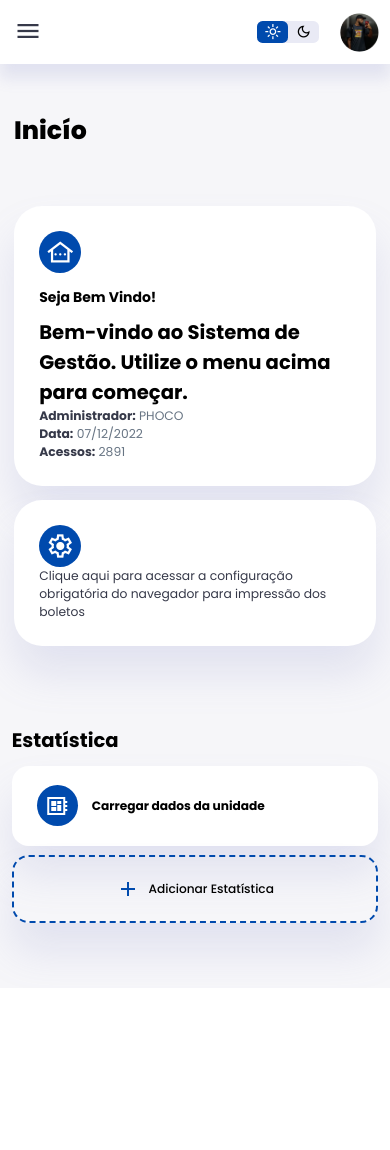
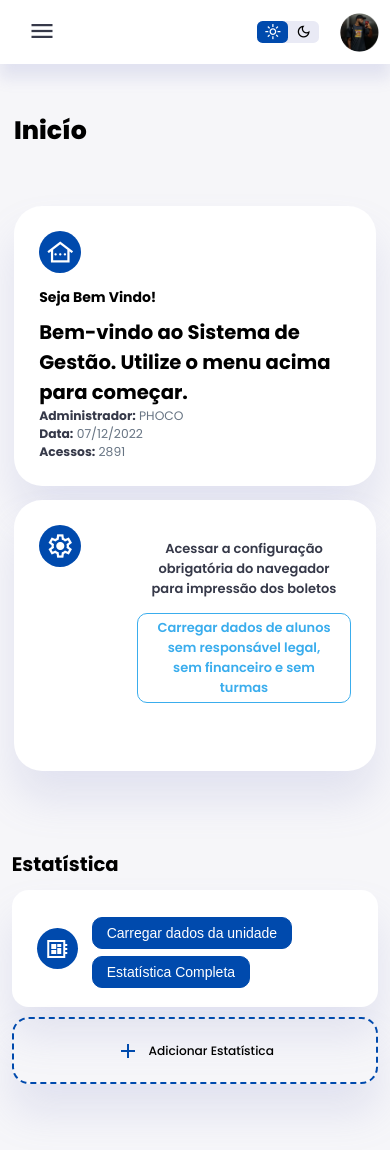
Before and after one commit to ichumbo/LayoutGenium, a PHP site: page / in a window 390 px wide. Before the commit the page ends 972 px from the top, so only its background shows below. Run offline with PHP 8.4, Linux system fonts and the light colour scheme.

Commit message:
finalizanção completa index (Responsivo)

```diff
--- a/css/global/global.css
+++ b/css/global/global.css
@@ -61,3 +61,21 @@ p {
 b {
     color: var(--color-dark);
 }
+
+button {
+    background: var(--color-primary);
+    border-radius: 10px;
+    color: var(--color-white);
+    font-size: 1rem;
+    padding: .5rem 1rem;
+    border: 1px solid var(--color-primary);
+    cursor: pointer;
+}
+
+button:hover {
+    background: var(--color-white);
+    color: var(--color-primary);
+    border: 1px solid var(--color-primary);
+    cursor: pointer;
+    transition: all 300ms ease;
+}
--- a/css/home/estatistica.css
+++ b/css/home/estatistica.css
@@ -1,13 +1,13 @@
-.right .sales-analytics {
+.right .statistics {
     margin-top: 2rem;
 }
 
-.right .sales-analytics h2 {
+.right .statistics h2 {
     margin-top: 3.8rem;
     margin-bottom: 0.8rem;
 }
 
-.right .sales-analytics .item {
+.right .statistics .item {
     background: var(--color-white);
     display: flex;
     align-items: center;
@@ -19,11 +19,11 @@
     transition: all 300ms ease;
 }
 
-.right .sales-analytics .item:hover {
+.right .statistics .item:hover {
     box-shadow: none;
 }
 
-.right .sales-analytics .item .right {
+.right .statistics .item .right {
     display: flex;
     justify-content: space-between;
     align-items: start;
@@ -31,7 +31,7 @@
     width: 100%;
 }
 
-.right .sales-analytics .item .icon {
+.right .statistics .item .icon {
     background: var(--color-primary);
     padding: 0.6rem;
     color: var(--color-white);
@@ -39,7 +39,7 @@
     display: flex;
 }
 
-.right .sales-analytics .add-product {
+.right .statistics .add-statistic {
     background-color: transparent;
     border: 2px dashed var(--color-primary);
     color: var(--color-primary);
@@ -49,12 +49,16 @@
     cursor: pointer;
 }
 
-.right .sales-analytics .add-product div {
+.right .statistics .add-statistic div {
     display: flex;
     align-items: center;
     gap: 0.6rem;
 }
 
-.right .sales-analytics .add-product div h3 {
+.right .statistics .add-statistic div h3 {
     font-weight: 500;
 }
+
+.right .statistics button {
+    margin-top: .5rem;
+}
--- a/css/home/main.css
+++ b/css/home/main.css
@@ -20,6 +20,39 @@ main .insights {
     grid-template-columns: 1fr;
     gap: 1.6rem;
     margin-top: 3rem;
+}
+
+main .insights a {
+    display: flex;
+    font-size: 13px;
+    margin-left: 7rem;
+    margin-bottom: 1rem;
+    cursor: pointer;
+    padding: 0 1rem;
+    font-weight: 600;
+    position: relative;
+    bottom: 2rem;
+    text-align: center;
+}
+
+main .insights a:hover {
+    color: var(--color-primary);
+    transition: all 300ms ease;
+}
+
+main .insights a:last-child {
+    border: solid 1px var(--color-secundary);
+    border-radius: 10px;
+    padding: .3rem 1rem;
+    color: var(--color-secundary);
+    cursor: pointer;
+}
+
+main .insights a:last-child:hover {
+    background: var(--color-secundary);
+    border: solid 1px var(--color-secundary);
+    color: var(--color-white);
+    transition: all 400ms ease;
 }
 
 main .insights > div {
--- a/css/home/topo.css
+++ b/css/home/topo.css
@@ -22,6 +22,7 @@
 
 .right .top button {
     display: none;
+    border: none;
 }
 
 .right .theme-toggler {
--- a/css/style.css
+++ b/css/style.css
@@ -53,6 +53,37 @@
         left: 50%;
         transform: translateX(-50%);
         margin: 2rem 0 0 8.8rem;
+    }
+
+    main .insights a {
+        display: flex;
+        font-size: 13px;
+        margin-left: 7rem;
+        cursor: pointer;
+        padding: 0 1rem;
+        font-weight: 600;
+        position: relative;
+        bottom: 2rem;
+    }
+
+    main .insights a:hover {
+        color: var(--color-primary);
+        transition: all 300ms ease;
+    }
+
+    main .insights a:last-child {
+        border: solid 1px var(--color-secundary);
+        border-radius: 10px;
+        padding: .3rem 1rem;
+        color: var(--color-secundary);
+        cursor: pointer;
+    }
+
+    main .insights a:last-child:hover {
+        background: var(--color-secundary);
+        border: solid 1px var(--color-secundary);
+        color: var(--color-white);
+        transition: all 400ms ease;
     }
 
 }
--- a/index.html
+++ b/index.html
@@ -104,7 +104,9 @@
                     <span class="material-symbols-sharp">settings</span>
                     <div class="middle">
                         <div class="left">
-                            <a>Clique aqui para acessar a configuração obrigatória do navegador para impressão dos boletos</a>
+                            <a>Acessar a configuração obrigatória do navegador para impressão dos boletos</a>
+
+                            <a>Carregar dados de alunos sem responsável legal, sem financeiro e sem turmas</a>
                         </div>
                     </div>
                 </div>
@@ -133,7 +135,7 @@
                 </div>
             </div>
 
-            <article class="sales-analytics">
+            <article class="statistics">
                 <h2>Estatística</h2>
                 <div class="item online">
                     <div class="icon">
@@ -141,11 +143,12 @@
                     </div>
                     <div class="right">
                         <div class="info">
-                            <h3>Carregar dados da unidade</h3>
+                            <button>Carregar dados da unidade</button>
+                            <button>Estatística Completa</button>
                         </div>
                     </div>
                 </div>
-                <div class="item add-product">
+                <div class="item add-statistic">
                     <div>
                         <span class="material-symbols-sharp">add</span>
                         <h3>Adicionar Estatística</h3>
```
